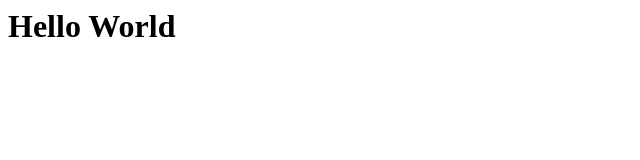
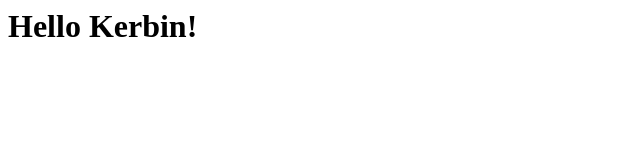
Before and after one commit to TheKerbalBook/TheKerbalBook.github.io, a plain HTML site: page index.html in a window 1280 px wide. Shown: the full height of the page, 0-640 px from the left. Drawn offline with Linux system fonts and the light colour scheme.

Commit message:
Customise page contents.
This change makes our information more Kerbal-specific.

```diff
--- a/index.html
+++ b/index.html
@@ -1 +1 @@
-<HTML><HEAD></HEAD><BODY><H1>Hello World</H1></BODY></HTML>
+<HTML><HEAD></HEAD><BODY><H1>Hello Kerbin!</H1></BODY></HTML>
```
